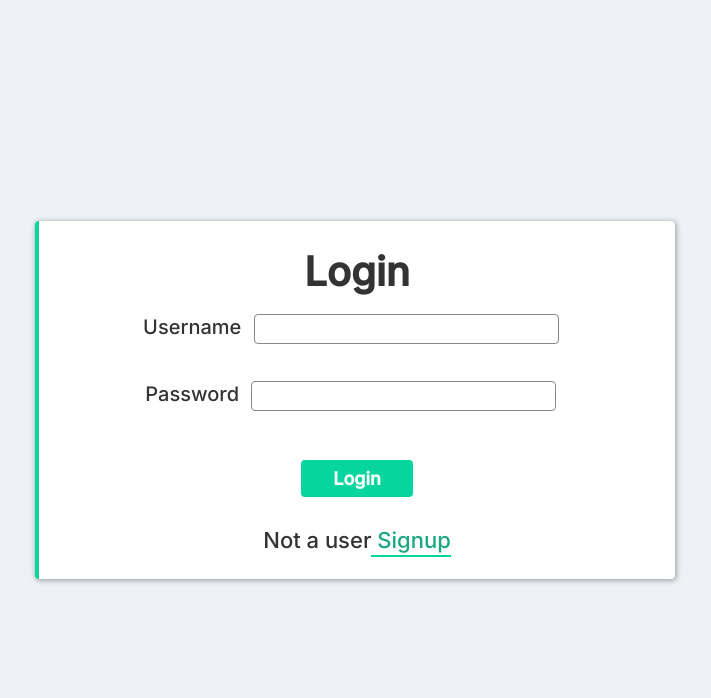
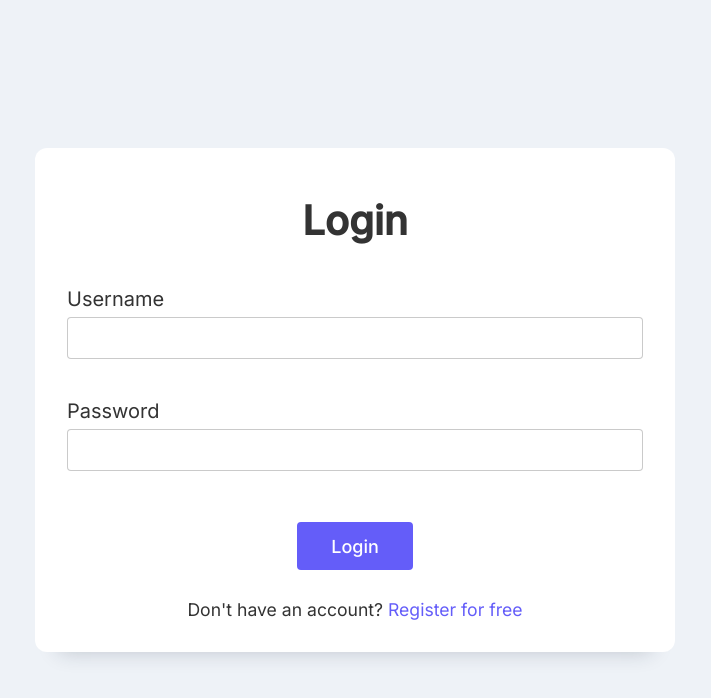
Before and after one commit to wulforr/Price-Watcher, a React (Create React App) app in the folder price-matcher/: page /login in a window 1280 px wide. Shown: the top 698 px of the page, without its empty margins (285-996 px from the left). Built offline with nearby package versions, Linux system fonts and the light colour scheme.

Commit message:
fix: add correct metric values

```diff
--- a/price-matcher/src/components/App.css
+++ b/price-matcher/src/components/App.css
@@ -11,6 +11,7 @@
   --page-base: hsl(218, 34%, 96%);
   --button-border: hsla(0, 0%, 59%, 0.5);
   --button-background: var(--base);
+  --button-primary: var(--link);
   --ink-600: hsla(240, 12%, 43%, 0.8);
   --ink-700: hsl(240, 12%, 43%);
   --ink-900: var(--black);
@@ -19,34 +20,38 @@
   --bg-light-blue-border: 1px solid hsla(234, 77%, 60%, 0.04);
   --border-color: hsla(216, 41%, 87%, 0.8);
   --stripes: hsl(245, 40%, 98%);
+  --input-border: var(--button-border);
 }
 
 .container {
   width: 100%;
   min-height: 100vh;
-  background-color: rgba(240, 240, 240, 0.6);
+  /* background-color: rgba(240, 240, 240, 0.6); */
+  background-color: var(--page-base);
 }
 
 a {
   text-decoration: none;
-  color: var(--main-bg-color);
+  color: var(--base);
 }
 
 .btn {
   /* padding: 2%; */
   border-radius: 4px;
-  color: var(--main-bg-color);
-  background-color: var(--another-color);
-  border: 2px solid var(--another-color);
+  color: var(--base);
+  /* background-color: var(--another-color); */
+  /* border: 2px solid var(--another-color); */
   font-size: 18px;
-  font-weight: 600;
+  font-weight: 500;
+  background-color: var(--button-primary);
+  border: 2px solid var(--button-primary);
 }
 
 .btn:hover {
   cursor: pointer;
-  background: var(--another-color);
+  /* background: var(--another-color);
   background: -webkit-linear-gradient(to right, var(--another-color), var(--secondary-green));
-  background: linear-gradient(to right, var(--another-color), var(--secondary-green));
+  background: linear-gradient(to right, var(--another-color), var(--secondary-green)); */
 }
 
 .lighten {
--- a/price-matcher/src/components/Login/index.js
+++ b/price-matcher/src/components/Login/index.js
@@ -82,9 +82,9 @@ export default function Login() {
         </button>
         <div className={style.loginErrorMsg}>{errorMsgText}</div>
         <div className={style.loginText}>
-          Not a user
+          Don't have an account?
           <Link to="/signup" className={style.signupTextLink}>
-            {' Signup'}
+            {' Register for free'}
           </Link>
         </div>
       </div>
--- a/price-matcher/src/components/Login/style.module.css
+++ b/price-matcher/src/components/Login/style.module.css
@@ -9,9 +9,6 @@
 
 .loginContainer {
   width: 85%;
-  /* height: 50%; */
-  /* background-color: var(--main-bg-color); */
-  /* box-shadow: 4px 4px #eeeeee; */
   display: flex;
   justify-content: center;
   align-items: flex-start;
@@ -19,11 +16,9 @@
   text-align: center;
   max-width: 700px;
   padding: 5% 2%;
-  /* box-shadow: 0 2.8px 2.2px rgba(0, 0, 0, 0.034), 0 6.7px 5.3px rgba(0, 0, 0, 0.048),
-    0 12.5px 10px rgba(0, 0, 0, 0.06), 0 22.3px 17.9px rgba(0, 0, 0, 0.072),
-    0 41.8px 33.4px rgba(0, 0, 0, 0.086), 0 100px 80px rgba(0, 0, 0, 0.12); */
-  /* border-left: 8px solid var(--another-color); */
-  /* border-radius: 6px; */
+}
+.loginContainer > h1 {
+  margin: 1.5rem;
 }
 
 .formRow {
@@ -54,8 +49,7 @@
 }
 
 .signupTextLink {
-  color: var(--secondary-green);
-  border-bottom: 2px solid var(--another-color);
+  color: var(--link);
   padding-bottom: 1%;
   font-size: 1rem;
 }
@@ -67,34 +61,29 @@
 
 @media only screen and (min-width: 600px) {
   .loginContainer {
-    width: 50%;
-    /* height: 50%; */
-    background-color: var(--main-bg-color);
-    /* box-shadow: 4px 4px #eeeeee; */
-    padding: 2% 1%;
-    -webkit-box-shadow: 1px 1px 5px 1px rgba(170, 170, 170, 1);
-    -moz-box-shadow: 1px 1px 5px 1px rgba(170, 170, 170, 1);
-    box-shadow: 1px 1px 5px 1px rgba(170, 170, 170, 1);
-    border-left: 4px solid var(--another-color);
-    border-radius: 4px;
+    width: 80%;
+    background-color: var(--base);
+    padding: 1.5rem 2rem 2rem;
+    box-shadow: 0 23px 20px -24px hsl(219deg 37% 18% / 24%);
+    /* border-left: 4px solid var(--another-color); */
+    border-radius: 0.75rem;
   }
   .formRow {
     width: 100%;
-    display: unset;
   }
 
   .formRow > .inputText {
-    width: 50%;
-    padding: 1% 2%;
-    margin: 0% 2%;
-    border: 1px solid #888888;
+    width: 100%;
+    padding: 0.75rem;
+    border: 1px solid var(--input-border);
     border-radius: 4px;
   }
   .formRow > .inputText:focus {
-    border: 2px solid var(--another-color);
+    border: 1.5px solid var(--link);
+    outline: 0;
   }
   .loginBtn {
-    padding: 1% 5%;
+    padding: 0.7rem 2rem;
   }
 
   .loginErrorMsg {
@@ -103,14 +92,17 @@
   }
 
   .signupTextLink {
-    color: var(--secondary-green);
-    border-bottom: 2px solid var(--another-color);
-    padding-bottom: 1%;
-    font-size: 22px;
+    font-size: 1.1rem;
   }
 
   .loginText {
-    font-size: 22px;
+    font-size: 1.1rem;
     margin-top: 0;
   }
 }
+
+@media only screen and (min-width: 900px) {
+  .loginContainer {
+    width: 50%;
+  }
+}
--- a/price-matcher/src/components/SingleWatcher/index.js
+++ b/price-matcher/src/components/SingleWatcher/index.js
@@ -1,6 +1,21 @@
 import React, { useState } from 'react';
-import { XAxis, YAxis, Tooltip, AreaChart, Area, ResponsiveContainer } from 'recharts';
-import { getDates, getMaxPrice, getMinPrice, getFormattedText, getPrice } from '../../utils/utils';
+import {
+  XAxis,
+  YAxis,
+  Tooltip,
+  AreaChart,
+  Area,
+  ResponsiveContainer,
+  ReferenceLine,
+} from 'recharts';
+import {
+  getDates,
+  getMaxPrice,
+  getMinPrice,
+  getFormattedText,
+  getPrice,
+  getAveragePrice,
+} from '../../utils/utils';
 import style from './style.module.css';
 
 export default function SingleWatcher(props) {
@@ -8,9 +23,11 @@ export default function SingleWatcher(props) {
   const details = props.location.state.details;
   const data = details.pastPrices;
   const dates = getDates(data, chartFilter);
+  const currentPrice = getPrice(details);
   const maxPrice = getMaxPrice(data);
   const minPrice = getMinPrice(data);
-  const currentPrice = getPrice(details);
+  const averagePrice = getAveragePrice(data);
+  const thresholdPrice = details.maxPrice.toFixed(2);
   // const getYAxisTicks = () => {
   //   let ticksArray = [];
   //   ticksArray.push(0);
@@ -49,6 +66,13 @@ export default function SingleWatcher(props) {
           fill="url(#colorPv)"
         />
         <Tooltip />
+        <ReferenceLine
+          y={thresholdPrice}
+          label="Threshold"
+          stroke="#8686A1"
+          strokeDasharray="3 3"
+          alwaysShow
+        />
       </AreaChart>
     </ResponsiveContainer>
   );
@@ -71,11 +95,11 @@ export default function SingleWatcher(props) {
           </li>
           <li>
             <span className={style.name}>Threshold Price</span>
-            <span className={style.value}>&#8377;{currentPrice}</span>
+            <span className={style.value}>&#8377;{thresholdPrice}</span>
           </li>
           <li>
             <span className={style.name}>Average Price</span>
-            <span className={style.value}>&#8377;{currentPrice}</span>
+            <span className={style.value}>&#8377;{averagePrice}</span>
           </li>
           <li>
             <span className={style.name}>Suggested Price</span>
--- a/price-matcher/src/components/WatcherCard/index.js
+++ b/price-matcher/src/components/WatcherCard/index.js
@@ -80,7 +80,7 @@ export default function Watcher({ details }) {
         <div className={style.chartWrapper}>
           <ResponsiveContainer width="100%" height="100%">
             <LineChart width={300} height={100} data={data}>
-              <Line type="monotone" dataKey="price" stroke="#06d69e" strokeWidth={2} dot={false} />
+              <Line type="monotone" dataKey="price" stroke="#645df9" strokeWidth={2} dot={false} />
             </LineChart>
           </ResponsiveContainer>
         </div>
--- a/price-matcher/src/components/WatcherCard/style.module.css
+++ b/price-matcher/src/components/WatcherCard/style.module.css
@@ -56,6 +56,8 @@
 
 .priceDetails > p {
   margin: 0.5rem 0;
+  font-size: 1rem;
+  padding: 0.25rem;
 }
 
 .cardContent > .chartWrapper {
@@ -100,6 +102,9 @@
   .cardContent > h3 {
     font-size: 1.5rem;
   }
+  .priceDetails > p {
+    font-size: 1.1rem;
+  }
 }
 
 @media only screen and (min-width: 1200px) {
--- a/price-matcher/src/index.css
+++ b/price-matcher/src/index.css
@@ -1,4 +1,4 @@
-@import url('https://fonts.googleapis.com/css2?family=Inter:wght@500&display=swap');
+@import url('https://fonts.googleapis.com/css2?family=Inter:wght@400;500&display=swap');
 
 body {
   margin: 0;
--- a/price-matcher/src/utils/utils.js
+++ b/price-matcher/src/utils/utils.js
@@ -70,3 +70,8 @@ export const getPast30DaysData = (pastPrices) => {
   }
   return pastPrices.slice(-30);
 };
+
+export const getAveragePrice = (data) => {
+  const sum = data.reduce((acc, curr) => acc + parseInt(curr.price), 0);
+  return (sum / data.length).toFixed(2);
+};
```
